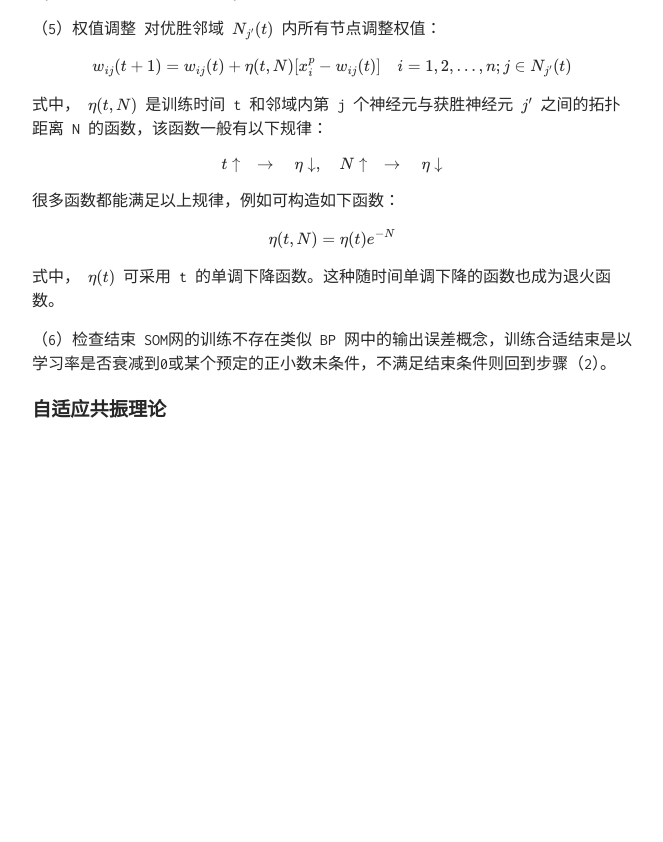
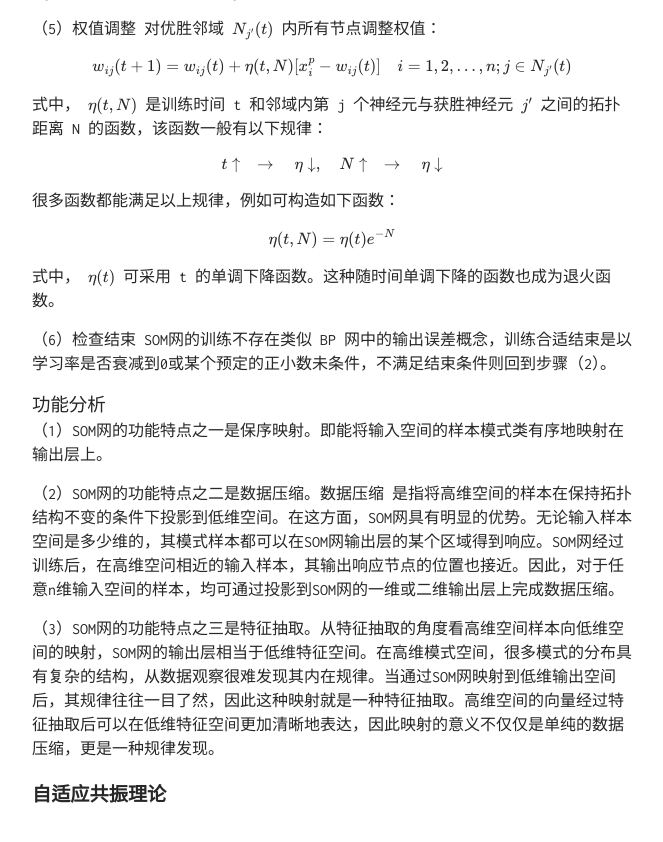
Before and after one commit to TobiahShaw/TobiahShaw.github.io, a Jekyll site: the page built from _posts/2019-10-26-NN-of-Competitive learning.md, in a window 1280 px wide and 900 px high, scrolled down 7996 px. Shown: the top 842 px of the window, without its empty margins (308-971 px from the left). Built offline with Jekyll 4.4.1, drawn with Linux system fonts in a browser that asks for light colours; our own code applies the rules of GitHub Pages for plain Markdown files; formulas are drawn with MathJax 3; before the commit the page ends 8511 px from its top, so only the background shows below that.

Commit message:
Functional characteristics of SOM Network

```diff
--- a/_posts/2019-10-26-NN-of-Competitive learning.md
+++ b/_posts/2019-10-26-NN-of-Competitive learning.md
@@ -184,4 +184,13 @@ $$ \eta(t,N) = \eta(t) e^{-N} $$
 
 （6）检查结束 SOM网的训练不存在类似 BP 网中的输出误差概念，训练合适结束是以学习率是否衰减到0或某个预定的正小数未条件，不满足结束条件则回到步骤（2）。
 
+### 功能分析
+
+（1）SOM网的功能特点之一是保序映射。即能将输入空间的样本模式类有序地映射在输出层上。
+
+（2）SOM网的功能特点之二是数据压缩。数据压缩
+是指将高维空间的样本在保持拓扑结构不变的条件下投影到低维空间。在这方面，SOM网具有明显的优势。无论输入样本空间是多少维的，其模式样本都可以在SOM网输出层的某个区域得到响应。SOM网经过训练后，在高维空问相近的输入样本，其输出响应节点的位置也接近。因此，对于任意n维输入空间的样本，均可通过投影到SOM网的一维或二维输出层上完成数据压缩。
+
+（3）SOM网的功能特点之三是特征抽取。从特征抽取的角度看高维空间样本向低维空间的映射，SOM网的输出层相当于低维特征空间。在高维模式空间，很多模式的分布具有复杂的结构，从数据观察很难发现其内在规律。当通过SOM网映射到低维输出空间后，其规律往往一目了然，因此这种映射就是一种特征抽取。高维空间的向量经过特征抽取后可以在低维特征空间更加清晰地表达，因此映射的意义不仅仅是单纯的数据压缩，更是一种规律发现。
+
 ## 自适应共振理论
```
